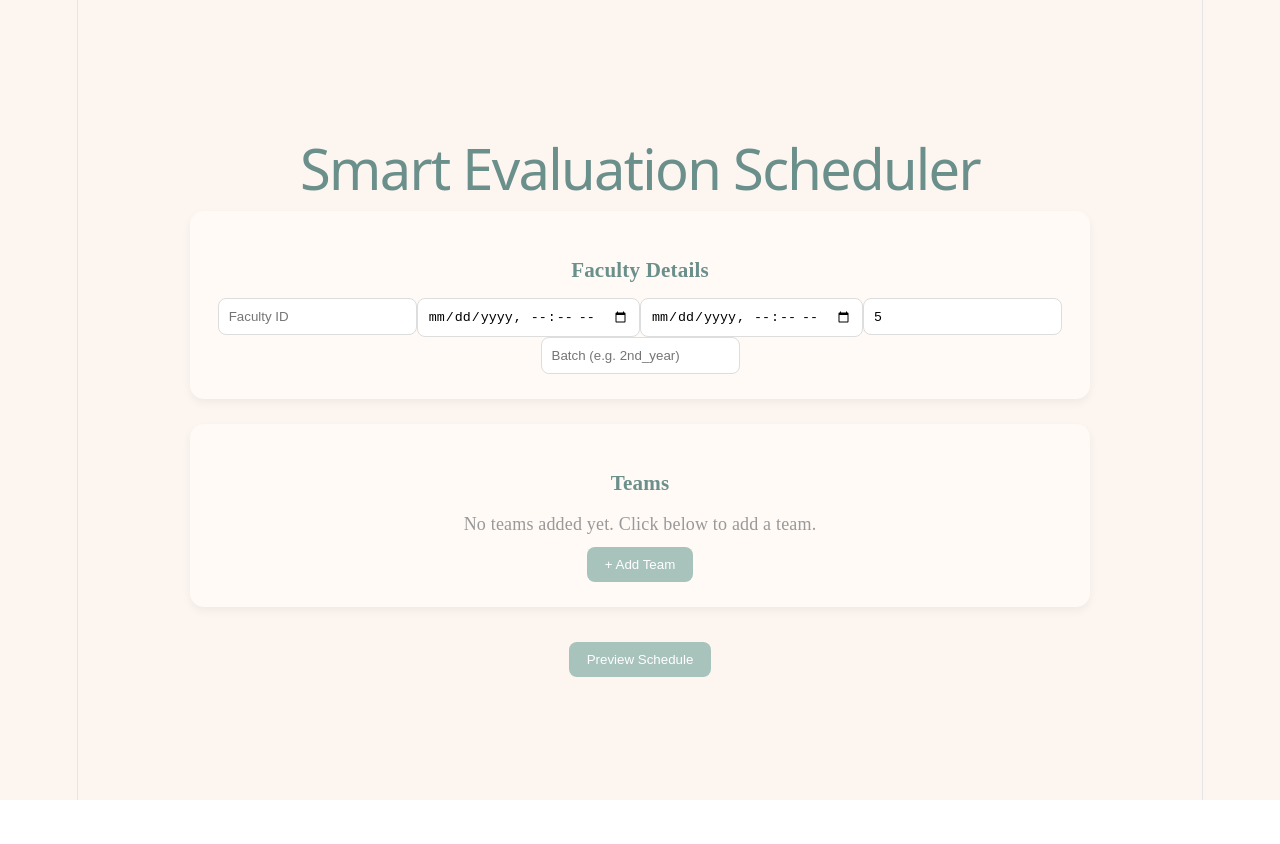
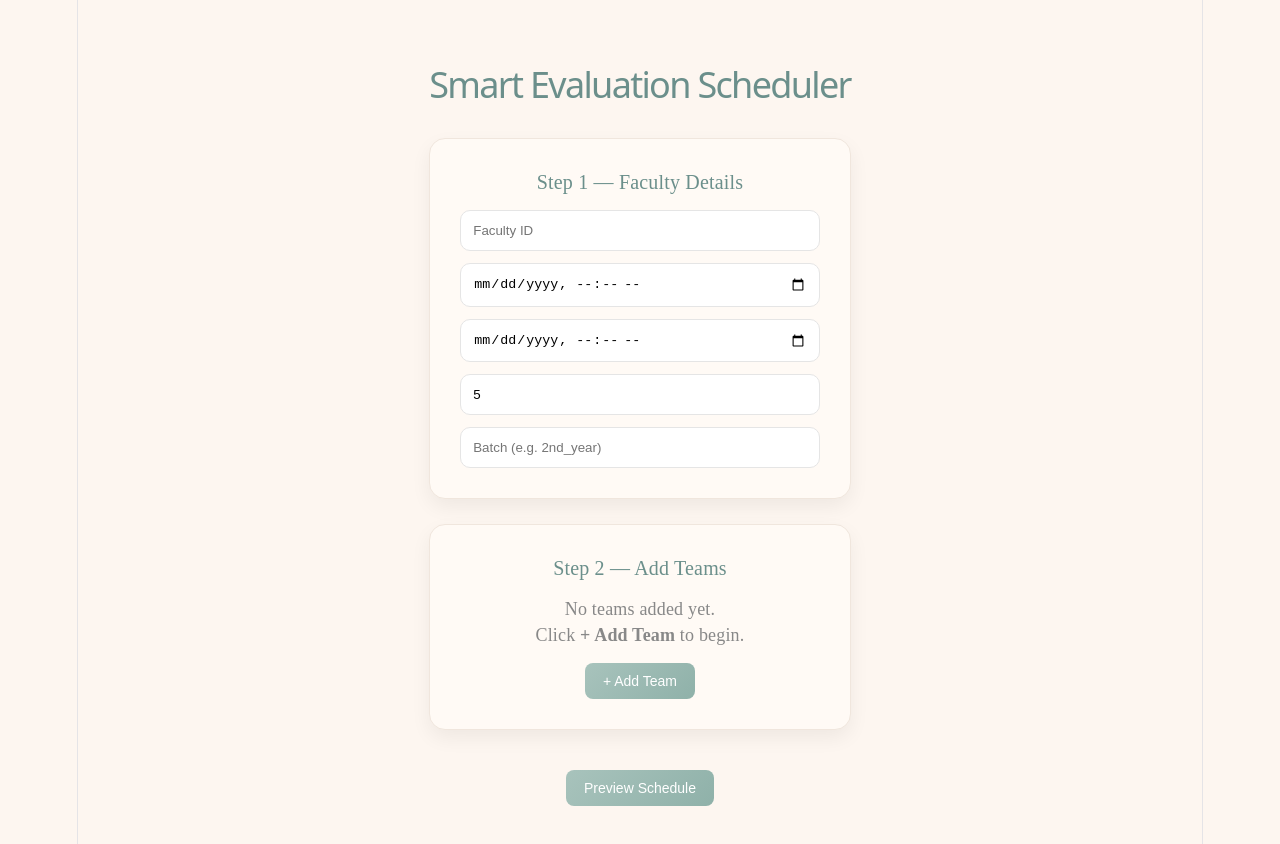
Before and after one commit to DataDetective-Neel/project_team_scheduler, a React app in the folder frontend/: page / in a window 1280 px wide. Before the commit the page ends 800 px from the top, so only its background shows below. Built offline with nearby package versions, Linux system fonts and the light colour scheme; the HTML template or start-up script is replaced by a standard one.

Commit message:
color scheme changed

```diff
--- a/frontend/src/components/FacultyForm.jsx
+++ b/frontend/src/components/FacultyForm.jsx
@@ -1,8 +1,9 @@
 function FacultyForm({ faculty, setFaculty }) {
   return (
     <div className="card">
-      <h3>Faculty Details</h3>
+      <div className="section-title">Step 1 — Faculty Details</div>
 
+      <div className="input-group">
         <input
           placeholder="Faculty ID"
           value={faculty.faculty_id}
@@ -42,6 +43,7 @@ function FacultyForm({ faculty, setFaculty }) {
           }
         />
       </div>
+    </div>
   );
 }
 
--- a/frontend/src/components/ScheduleTable.jsx
+++ b/frontend/src/components/ScheduleTable.jsx
@@ -3,9 +3,9 @@ function ScheduleTable({ data }) {
 
   return (
     <div className="card">
-      <h3>Schedule ({data.mode})</h3>
+      <div className="section-title">Step 3 — Preview</div>
 
-      <table>
+      <table style={{ width: "100%", marginTop: "10px" }}>
         <thead>
           <tr>
             <th>Team</th>
--- a/frontend/src/components/TeamForm.jsx
+++ b/frontend/src/components/TeamForm.jsx
@@ -1,5 +1,3 @@
-import { useState } from "react";
-
 function TeamForm({ teams, setTeams }) {
   const addTeam = () => {
     setTeams([...teams, { team_id: "", students: "", duration: 30 }]);
@@ -13,17 +11,17 @@ function TeamForm({ teams, setTeams }) {
 
   return (
     <div className="card">
-  <h3>Teams</h3>
+      <div className="section-title">Step 2 — Add Teams</div>
 
       {teams.length === 0 && (
-    <p style={{ color: "#999" }}>
-      No teams added yet. Click below to add a team.
-    </p>
+        <div className="empty">
+          No teams added yet.<br />
+          Click <b>+ Add Team</b> to begin.
+        </div>
       )}
 
       {teams.map((team, i) => (
         <div className="input-group" key={i}>
-
           <input
             placeholder="Team ID"
             value={team.team_id}
@@ -42,7 +40,6 @@ function TeamForm({ teams, setTeams }) {
             value={team.duration}
             onChange={(e) => updateTeam(i, "duration", e.target.value)}
           />
-
         </div>
       ))}
 
--- a/frontend/src/pages/dashboard.jsx
+++ b/frontend/src/pages/dashboard.jsx
@@ -40,7 +40,9 @@ function Dashboard() {
       <FacultyForm faculty={faculty} setFaculty={setFaculty} />
       <TeamForm teams={teams} setTeams={setTeams} />
 
-      <button onClick={handlePreview}>Preview Schedule</button>
+      <div className="center">
+        <button onClick={handlePreview}>Preview Schedule</button>
+      </div>
 
       <ScheduleTable data={result} />
     </div>
--- a/frontend/src/styles/theme.css
+++ b/frontend/src/styles/theme.css
@@ -6,58 +6,74 @@ body {
 }
 
 .container {
-  max-width: 900px;
+  max-width: 950px;
   margin: auto;
-  padding: 30px;
+  padding: 40px 20px;
 }
 
 h1 {
   text-align: center;
-  margin-bottom: 30px;
+  font-size: 36px;
+  margin-bottom: 40px;
+  color: #6b8f8b;
+}
+
+.section-title {
+  font-size: 20px;
+  margin-bottom: 15px;
   color: #6b8f8b;
 }
 
 .card {
   background: #fffaf5;
-  border-radius: 14px;
-  padding: 25px;
+  border-radius: 16px;
+  padding: 30px;
   margin-bottom: 25px;
-  box-shadow: 0 4px 10px rgba(0,0,0,0.05);
-}
-
-.card h3 {
-  margin-bottom: 15px;
-  color: #6b8f8b;
+  box-shadow: 0 8px 20px rgba(0,0,0,0.06);
+  border: 1px solid #f0e6dd;
 }
 
 .input-group {
-  display: flex;
-  gap: 10px;
-  flex-wrap: wrap;
+  display: grid;
+  grid-template-columns: repeat(auto-fit, minmax(180px, 1fr));
+  gap: 12px;
 }
 
 input {
-  padding: 10px;
-  border-radius: 8px;
-  border: 1px solid #ddd;
-  background: #fff;
-  min-width: 150px;
+  padding: 12px;
+  border-radius: 10px;
+  border: 1px solid #e5e5e5;
+  background: #ffffff;
+  transition: 0.2s;
+}
+
+input:focus {
+  outline: none;
+  border-color: #a8c3bc;
+  box-shadow: 0 0 0 2px rgba(168,195,188,0.2);
 }
 
 button {
-  background-color: #a8c3bc;
+  background: linear-gradient(135deg, #a8c3bc, #8fb1a9);
   color: white;
   border: none;
   padding: 10px 18px;
   border-radius: 8px;
   cursor: pointer;
-  margin-top: 10px;
+  font-size: 14px;
+  margin-top: 15px;
 }
 
 button:hover {
-  background-color: #8fb1a9;
+  transform: translateY(-1px);
 }
 
 .center {
   text-align: center;
 }
+
+.empty {
+  text-align: center;
+  color: #888;
+  margin-top: 10px;
+}
```
Lines whose indentation alone changed are shown as unchanged.
